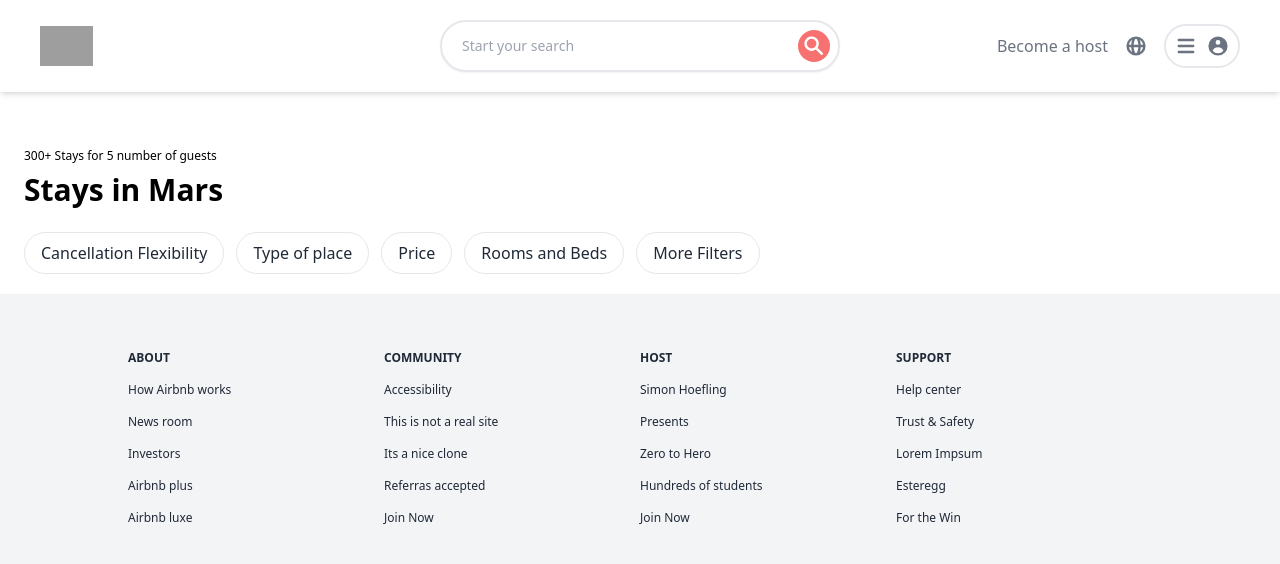
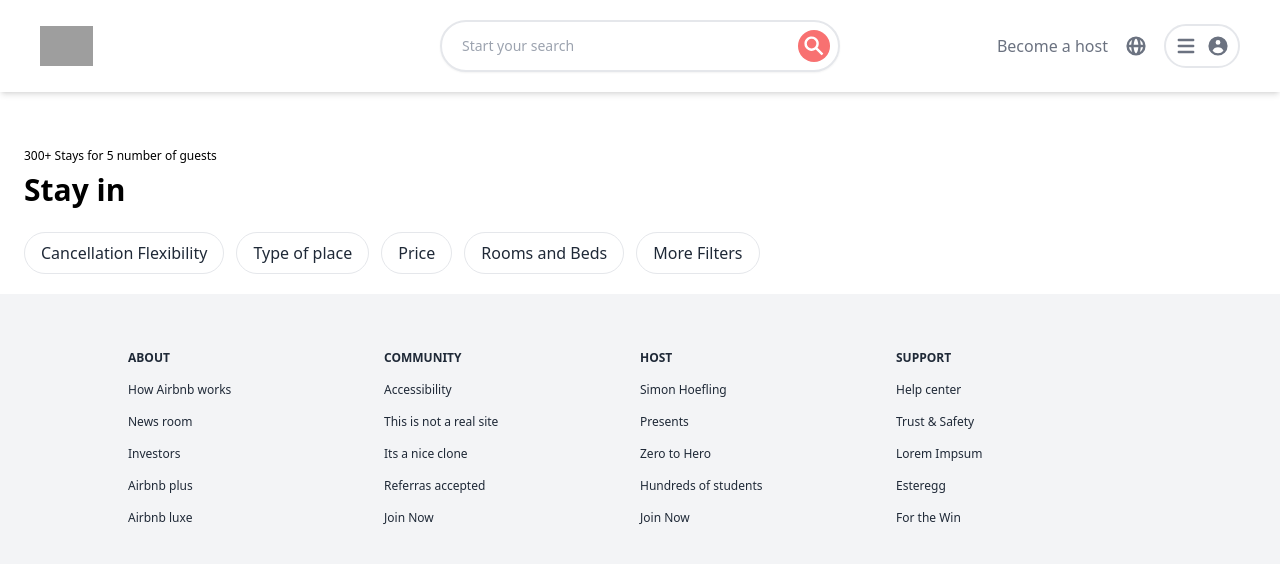
Before and after one commit to SimonHoefling/my-airbnb-clone, a Next.js app: page /search in a window 1280 px wide. Shown: the top 564 px of the page. Built offline with nearby package versions, Linux system fonts and the light colour scheme; grey boxes are pictures that could not be loaded.

Commit message:
Create route for search button on homepage

```diff
--- a/src/components/Header.js
+++ b/src/components/Header.js
@@ -26,6 +26,18 @@ function Header() {
 
   const resetInput = () => {
     setSeachInput("");
+  }
+
+  const search = () => {
+    router.push({
+      pathname: "/search",
+      query: {
+        location: searchInput,
+        startDate: startDate.toISOString(),
+        endDate: endDate.toISOString(),
+        noOfGuests,
+      }
+    });
   }
 
   const selectionRange = {
@@ -93,7 +105,7 @@ function Header() {
           </div>
           <div className="flex">
             <button className="flex-grow text-gray-500" onClick={resetInput}>Cancel</button>
-            <button className="flex-grow text-red-400">Search</button>
+            <button onClick={search} className="flex-grow text-red-400">Search</button>
           </div>
 
         </div>
--- a/src/pages/search.js
+++ b/src/pages/search.js
@@ -1,7 +1,11 @@
+import { useRouter } from "next/dist/client/router";
 import Footer from "@/components/Footer";
 import Header from "@/components/Header";
 
 function Search() {
+  const router = useRouter();
+  const { location, startDate, endDate, noOfGuests } = router.query;
+
   return (
     <div>
       <Header />
@@ -10,7 +14,7 @@ function Search() {
         <section className="flex-grow pt-14 px-6">
           <p className="text-xs">300+ Stays for 5 number of guests</p>
 
-          <h1 className="text-3xl font-semibold mt-2 mb-6">Stays in Mars</h1>
+          <h1 className="text-3xl font-semibold mt-2 mb-6">Stay in {location}</h1>
           <div className="hidden md:inline-flex mb-5 space-x-3 text-gray-800 whitespace-nowrap">
             <p className="button">Cancellation Flexibility</p>
             <p className="button">Type of place</p>
```
